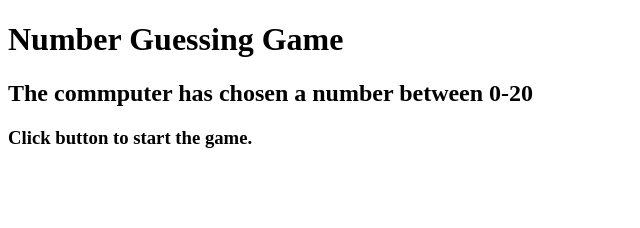
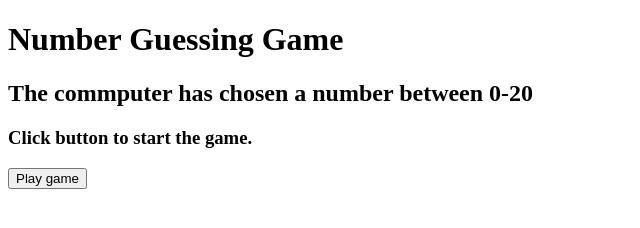
Before and after one commit to craighead-diocesan-school/2021-develop-a-computer-program-91883-collinma13, a plain HTML site: page index.html in a window 1280 px wide. Shown: the whole page, without its empty margins (0-640 px from the left). Drawn offline with Linux system fonts and the light colour scheme.

Commit message:
button and format
i inserted a button and formatted my index document

```diff
--- a/index.html
+++ b/index.html
@@ -1,13 +1,19 @@
 <!DOCTYPE html>
 <html lang='en'>
+
 <head>
   <meta charset="utf-8" />
   <title>Number Guess Game</title>
   <script src="guess-the-number.js"></script>
 </head>
+
 <body>
   <h1> Number Guessing Game </h1>
   <h2> The commputer has chosen a number between 0-20 </h2>
   <h3> Click button to start the game.</h3>
+
+  <button class="button" onclick="guessNumber()">Play game</button>
+
 </body>
+
 </html>
```
Lines whose indentation alone changed are shown as unchanged.
